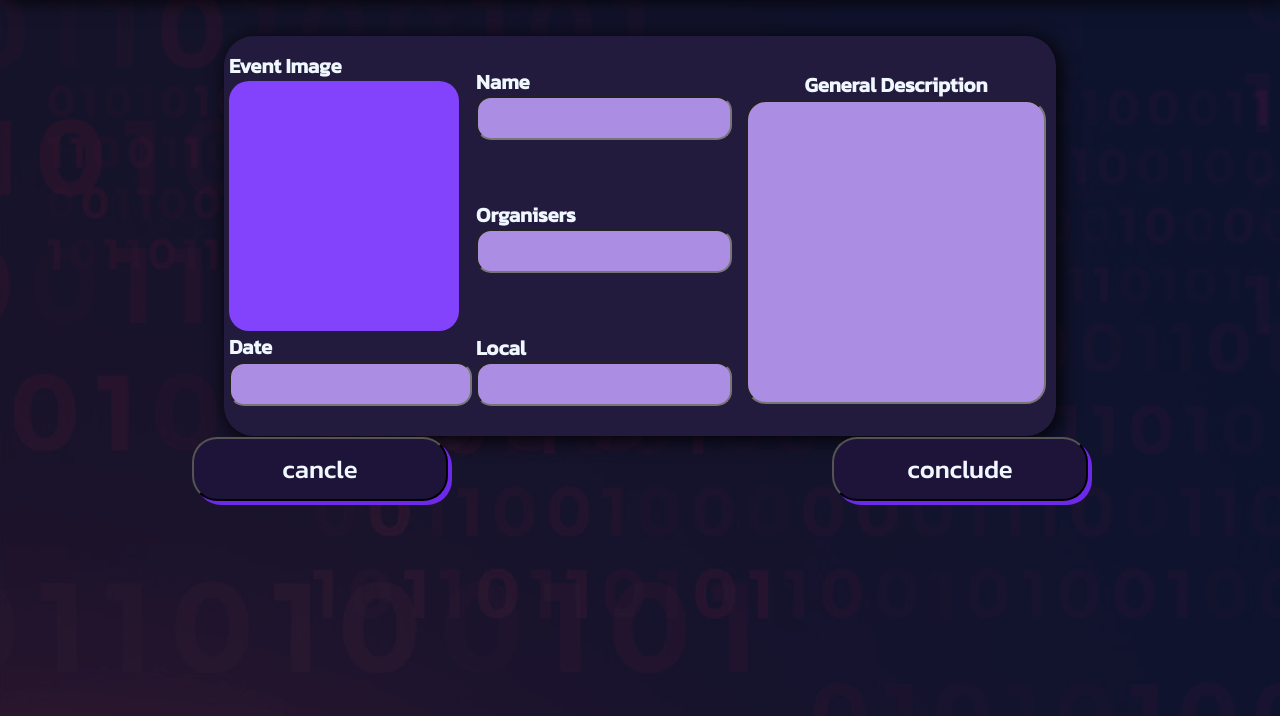
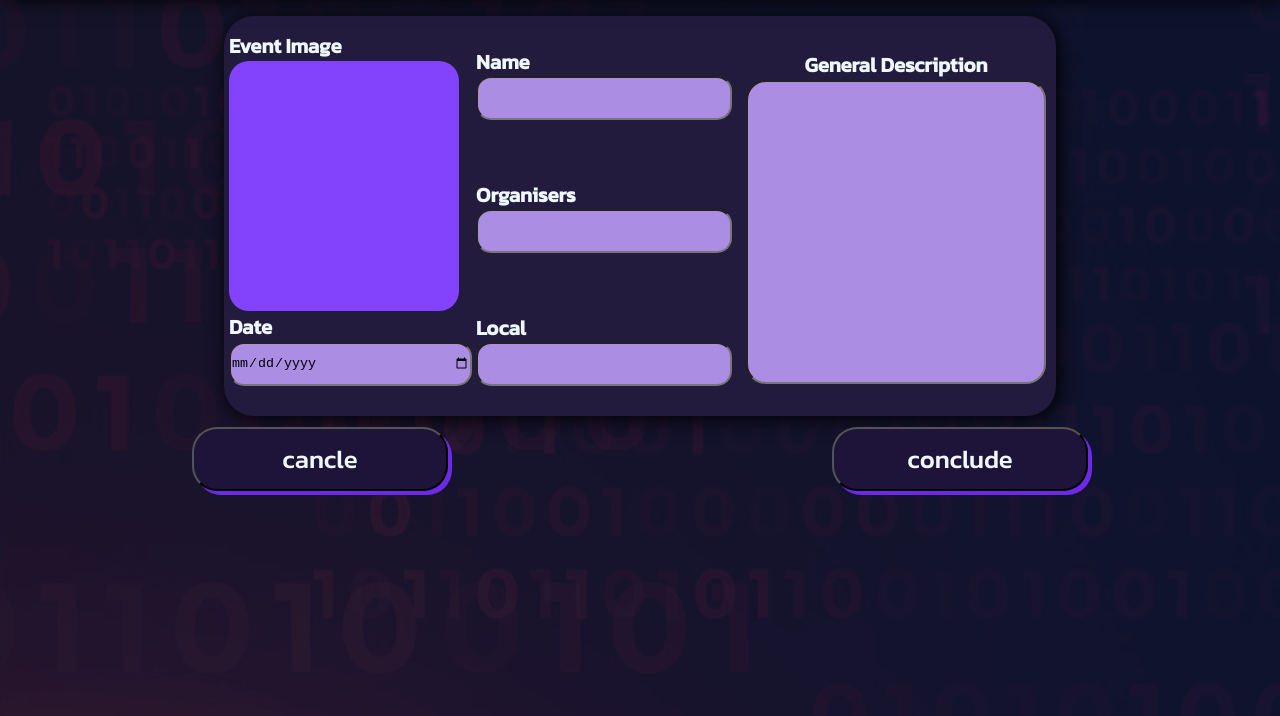
Before and after one commit to Kript0n007/dev, a plain HTML site: page add event/addevent.html in a window 1280 px wide. Shown: the part 84-800 px from the top of the page. Drawn offline with Linux system fonts and the light colour scheme.

Commit message:
changes has been done to add events

```diff
--- a/add event/addevent.html
+++ b/add event/addevent.html
@@ -43,7 +43,7 @@
                 <h3 class="text">Event Image</h3>
                 <div class="add-image"><!--<img class="adding" src="../">--></div>
                 <h3 class="text">Date</h3>
-                <input class="inputs" type="datetime" name="date">
+                <input class="inpt" type="date">
             </div>
 
             <div class="clm-2">
@@ -51,21 +51,21 @@
                 <div class="pos-text">
                     <h3 class="text">Name</h3>
                 </div>
-                <input class="inputs" type="text" name="Name">
+                <input class="inpt" type="text">
                 <div class="pos-text">
                     <h3 class="text">Organisers</h3>
                 </div>
-                <input class="inputs" type="text" name="organizors">
+                <input class="inpt" type="text" >
                 <div class="pos-text">
                     <h3 class="text">Local</h3>
                 </div>
-                <input class="inputs" type="text" name="location">
+                <input class="inpt" type="text">
 
             </div>
 
             <div class="clm-3">
                 <h3 class="text">General Description</h3>
-                <input class="input-general-description" type="text">
+                <input class="inpt-general-description" type="email">
             </div>
 
         </div>
@@ -80,4 +80,5 @@
 
 
 
+
 </body>
--- a/add event/styles.css
+++ b/add event/styles.css
@@ -6,18 +6,16 @@
 }
 .backy{
   background-image: url(../background.png);
-    z-index: -2;
 }
 .bar{
+  position: fixed;
   box-shadow: 3px 3px 20px;
-  position: sticky;
   background-color: rgb(27, 15, 65);
   display: flex;
   justify-content: space-between;
   align-items: center;
   height: 80px;
   width: 100%;
-  z-index:3;
 }
 .logo{
   width: 20vw;
@@ -42,7 +40,6 @@
   width: 15vw;
   height: 6.5vh;
   background-color: #563d85;
-  color: aliceblue;
   padding-left: 15px;
   border-radius: 20px;
 }
@@ -56,7 +53,7 @@
   display: flex;
   justify-content: center;
   align-items: flex-end;
-  height:440px;
+  height:500px;
 }
 .box{
   display: flex;
@@ -67,17 +64,18 @@
   height:400px;
   width:65vw;
   box-shadow: 3px 3px 20px;
-  z-index:-1;
 }
 .corpo-2{
-  height:65px;
+  display: flex;
+  align-items: flex-end;
+  height:85px;
 }
 .text{
   font-size: 1.6vw;
   font-family: 'Kanit', sans-serif;
   color: aliceblue;
 }
-.inputs{
+.inpt{
   border-radius: 15px;
   height: 40px;
   background-color: #ac8de4;
@@ -110,7 +108,8 @@
   flex-direction: column;
   width: 25vw;
 }
-.input-general-description{
+.inpt-general-description{
+  text-align: flex-start ;
   height:300px;
   width: 22vw;
   border-radius: 20px;
```
